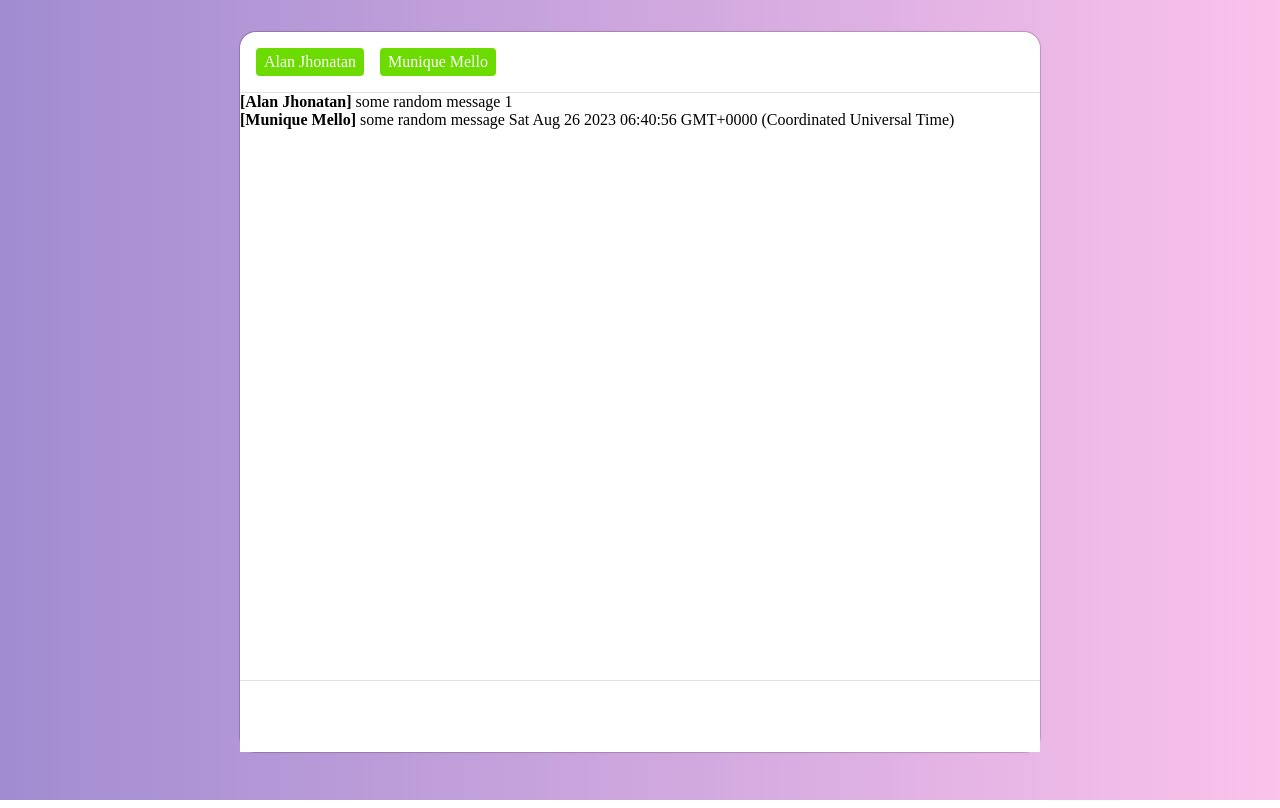
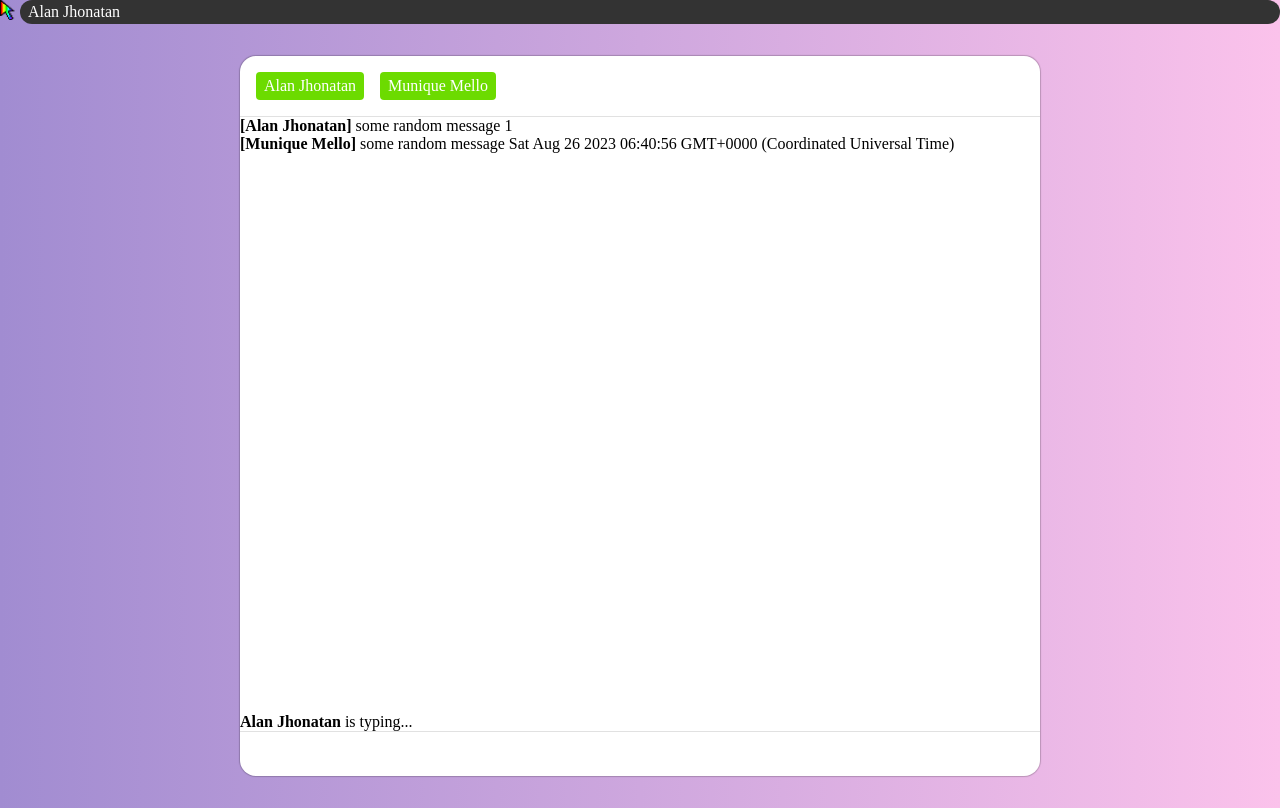
Before and after one commit to AlanJhonatan/study-websockets-react, a React (Vite) app in the folder client-react/: page / in a window 1280 px wide. Built offline with nearby package versions, Linux system fonts and the light colour scheme.

Commit message:
feat: add basic structure in project

```diff
--- a/client-react/src/App.tsx
+++ b/client-react/src/App.tsx
@@ -3,17 +3,27 @@ import { Messages } from './components/Messages'
 import { Profiles } from './components/Profiles'
 import './styles/App.css'
 
+import cursorImage from './assets/cursor.png'
+
 export function App() {
   return (
     <>
+
+      <div className='cursor-container'>
+        <img className="cursor-image" src={cursorImage} alt="" />
+        <div className='cursor-name-tag'>Alan Jhonatan</div>
+      </div>
       <div className="chat-container">
         <div>
-
           <Profiles />
           <Messages />
+
         </div>
 
-        <MessageInput />
+        <div>
+          <strong>Alan Jhonatan</strong> is typing...
+          <MessageInput />
+        </div>
       </div>
     </>
   )
```
